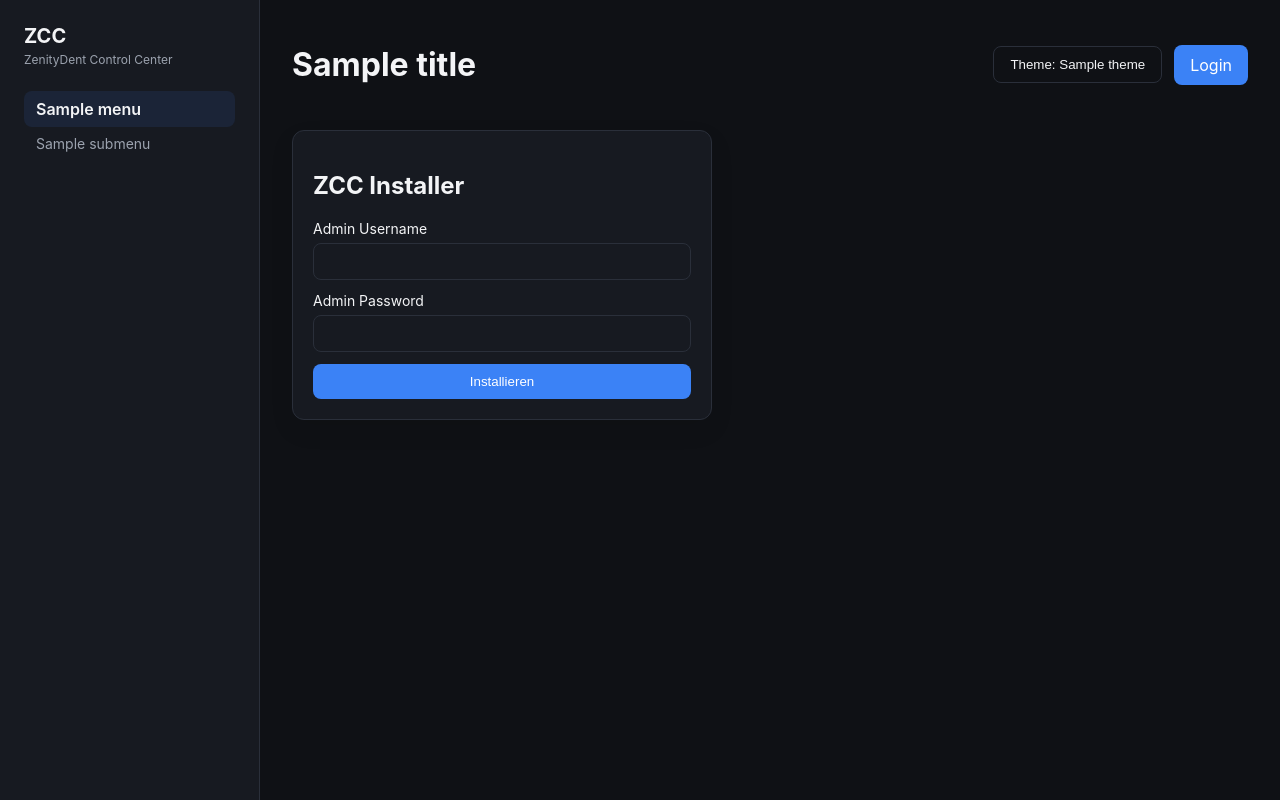
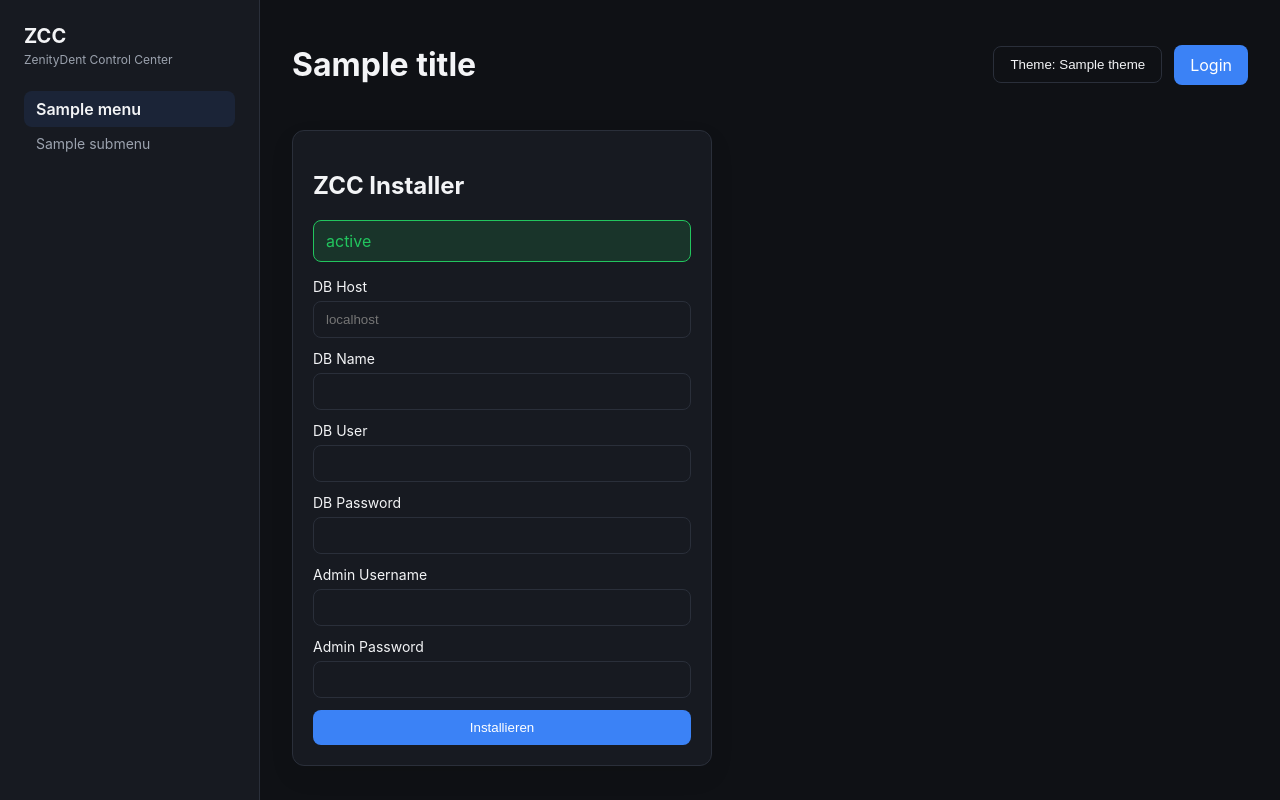
Before and after one commit to Chabo56/zcc, a PHP site: template resources/views/system/install.php in a window 1280 px wide. Run offline with PHP 8.4, Linux system fonts and the light colour scheme; the template is opened without the code that fills it: most values are stand-ins (such as "Sample title", 1, 10 or a date in 2020); data that the repository does not hold is empty.

Commit message:
Add build scripts, schema, and installer DB step

```diff
--- a/resources/views/system/install.php
+++ b/resources/views/system/install.php
@@ -1,14 +1,34 @@
 <?php
 /** @var string $csrf */
 /** @var array $errors */
+/** @var string|null $db_status */
 ?>
 <div class="card card--narrow">
     <h2>ZCC Installer</h2>
+    <?php if ($db_status): ?>
+        <p class="alert alert--success"><?php echo htmlspecialchars($db_status, ENT_QUOTES); ?></p>
+    <?php endif; ?>
     <?php foreach ($errors as $error): ?>
         <p class="alert"><?php echo htmlspecialchars($error, ENT_QUOTES); ?></p>
     <?php endforeach; ?>
     <form method="post" action="/install.php" class="form">
         <input type="hidden" name="csrf" value="<?php echo htmlspecialchars($csrf, ENT_QUOTES); ?>">
+        <label class="field">
+            <span>DB Host</span>
+            <input type="text" name="db_host" placeholder="localhost" required>
+        </label>
+        <label class="field">
+            <span>DB Name</span>
+            <input type="text" name="db_name" required>
+        </label>
+        <label class="field">
+            <span>DB User</span>
+            <input type="text" name="db_user" required>
+        </label>
+        <label class="field">
+            <span>DB Password</span>
+            <input type="password" name="db_pass">
+        </label>
         <label class="field">
             <span>Admin Username</span>
             <input type="text" name="admin_username" required>
```
Also changed, not shown: public/install.php (+32 -1 lines), README.md, storage/schema.sql (added), 2 other files.
